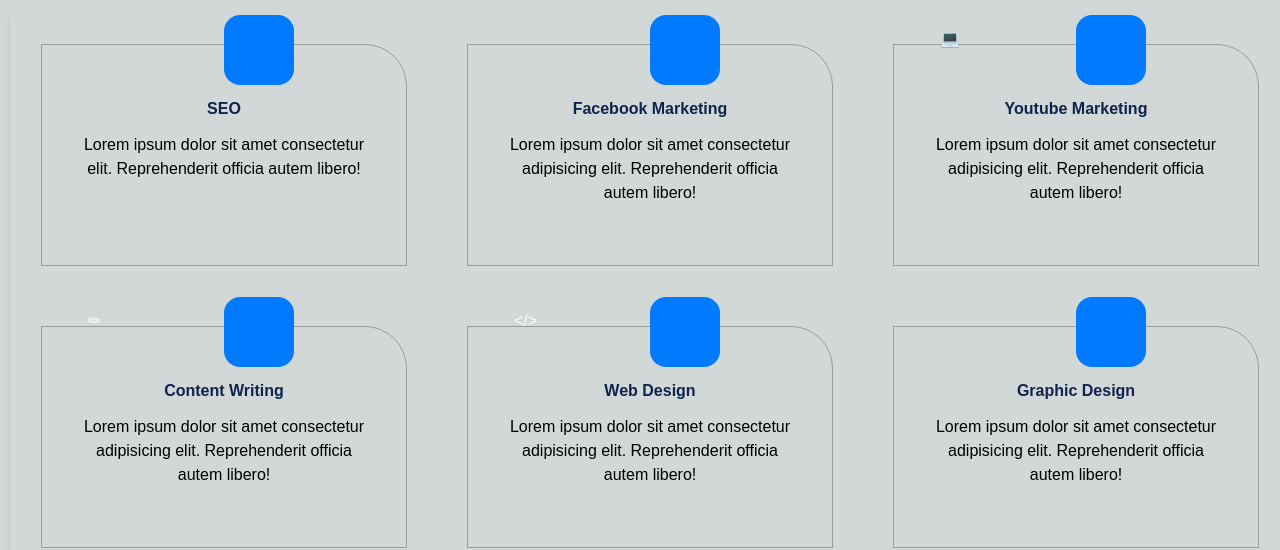
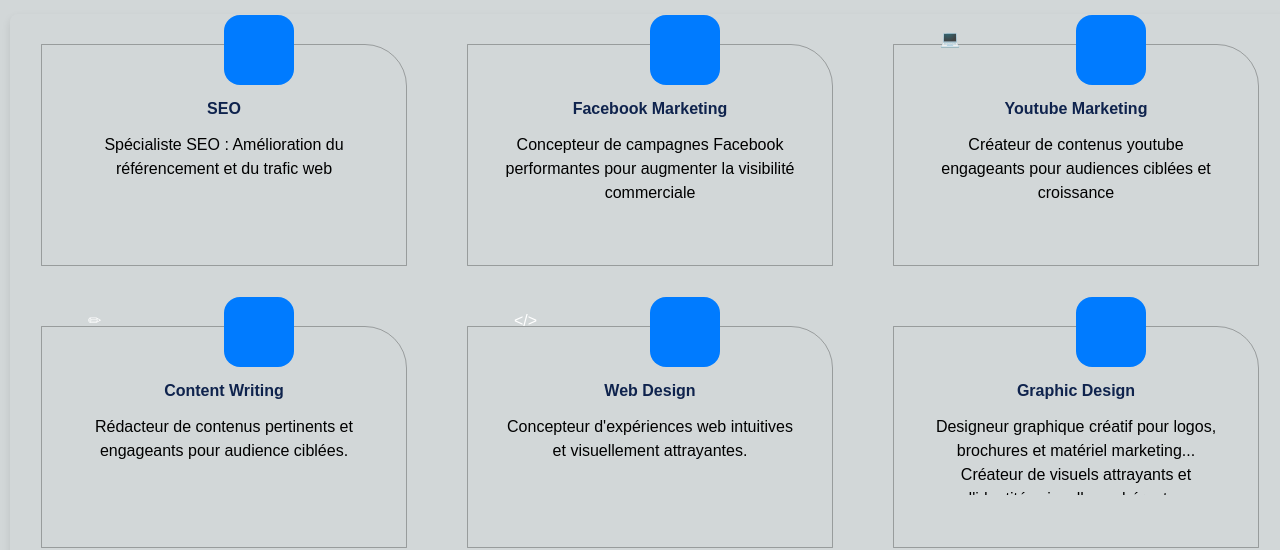
Before and after one commit to Frankam487/portfolio1, a React (Vite) app: page / in a window 1280 px wide. Shown: the part 2101-2651 px from the top of the page. Built offline with nearby package versions, Linux system fonts and the light colour scheme.

Commit message:
section offres added

```diff
--- a/src/components/Offres.jsx
+++ b/src/components/Offres.jsx
@@ -9,46 +9,43 @@ const Offres = () => {
         <div className="seo item">
           <h3>SEO</h3>
           <p>
-            Lorem ipsum dolor sit amet consectetur elit. Reprehenderit officia
-            autem libero!
+            Spécialiste SEO : Amélioration du référencement et du trafic web
           </p>
         </div>
         <div className="facebook item">
           <h3>Facebook Marketing</h3>
           <p>
-            Lorem ipsum dolor sit amet consectetur adipisicing elit.
-            Reprehenderit officia autem libero!
+            Concepteur de campagnes Facebook performantes pour augmenter la visibilité commerciale
           </p>
         </div>
         <div className="web item">
         <h1>&#128187;</h1>
           <h3>Youtube Marketing</h3>
           <p>
-            Lorem ipsum dolor sit amet consectetur adipisicing elit.
-            Reprehenderit officia autem libero!
+        Créateur de contenus youtube engageants pour audiences ciblées et croissance
           </p>
         </div>
         <div className="graphic item">
         <h1>&#9999;</h1>
           <h3>Content Writing</h3>
           <p>
-            Lorem ipsum dolor sit amet consectetur adipisicing elit.
-            Reprehenderit officia autem libero!
+            Rédacteur de contenus pertinents et engageants pour audience ciblées.
           </p>
         </div>
         <div className="youtube item">
           <h1>&lt;/&gt;</h1>
           <h3>Web Design</h3>
           <p>
-            Lorem ipsum dolor sit amet consectetur adipisicing elit.
-            Reprehenderit officia autem libero!
+            Concepteur d'expériences web intuitives et visuellement attrayantes.
           </p>
         </div>
         <div className="seo item">
           <h3>Graphic Design</h3>
           <p>
-            Lorem ipsum dolor sit amet consectetur adipisicing elit.
-            Reprehenderit officia autem libero!
+            Designeur graphique créatif pour logos, <br />
+            brochures et matériel marketing...
+            Créateur de visuels attrayants et d'identités visuelles cohérentes.
+
           </p>
         </div>
       </div>
```
